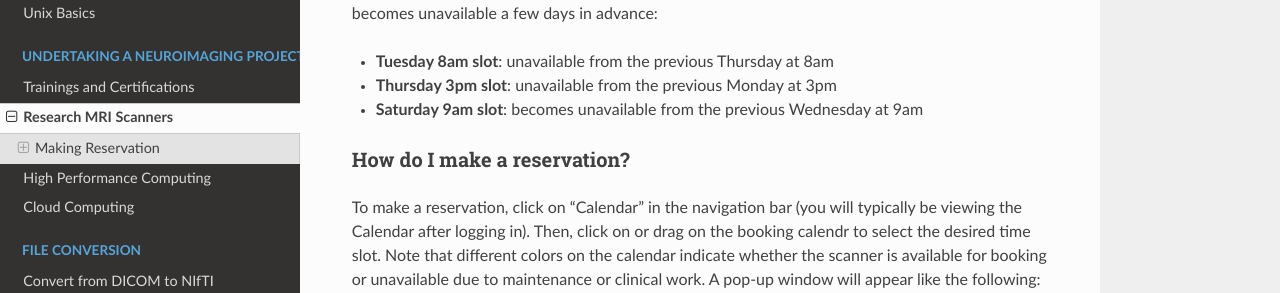
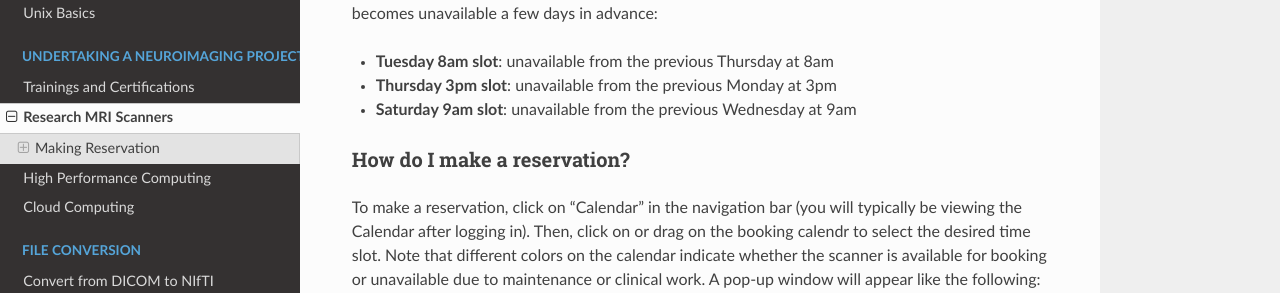
Before and after one commit to nhuneke/sotnir-handbook, a Sphinx documentation site: the page built from docs/projects-soton/mri-scanner.rst, in a window 1280 px wide and 900 px high, scrolled down 1637 px. Shown: the part 158-451 px from the top of the window. Built offline with Sphinx 7.4.7 and the Read the Docs theme 3.1.0, drawn with Linux system fonts in a browser that asks for light colours.

Commit message:
Minor edit

```diff
--- a/docs/projects-soton/mri-scanner.rst
+++ b/docs/projects-soton/mri-scanner.rst
@@ -53,7 +53,7 @@ Please plan your scans well ahead of time to avoid missing your preferred time s
 
 - **Tuesday 8am slot**: unavailable from the previous Thursday at 8am
 - **Thursday 3pm slot**: unavailable from the previous Monday at 3pm
-- **Saturday 9am slot**: becomes unavailable from the previous Wednesday at 9am
+- **Saturday 9am slot**: unavailable from the previous Wednesday at 9am
 
 How do I make a reservation?
 =============================
```
